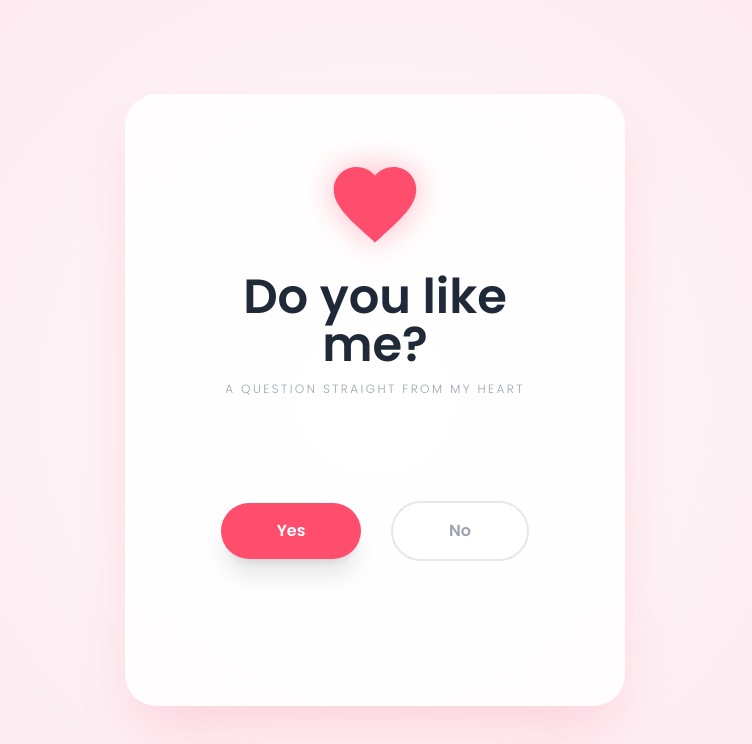
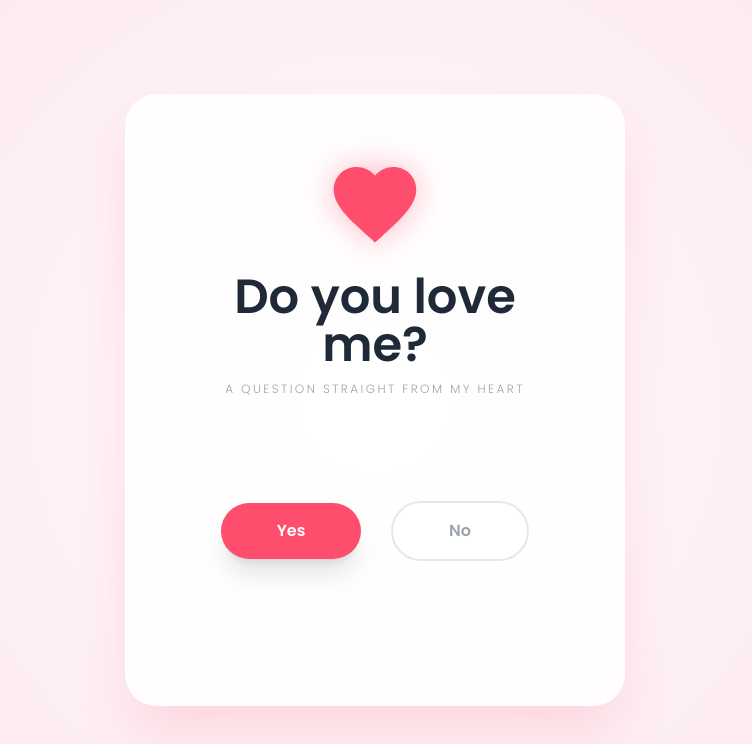
Before and after one commit to Roiitd2912/Work, a plain HTML site: page index.html in a window 1280 px wide. Shown: the whole page, without its empty margins (265-1017 px from the left). Drawn offline with nearby package versions, Linux system fonts and the light colour scheme.

Commit message:
Update index.html
Main line update.

```diff
--- a/index.html
+++ b/index.html
@@ -128,7 +128,7 @@
                 </svg>
             </div>
 
-            <h1 class="text-3xl sm:text-4xl md:text-5xl font-semibold text-gray-800 mb-3 px-2">Do you like me?</h1>
+            <h1 class="text-3xl sm:text-4xl md:text-5xl font-semibold text-gray-800 mb-3 px-2">Do you love me?</h1>
             <p class="text-gray-400 mb-6 font-light tracking-[0.2em] uppercase text-[9px] md:text-xs">A question straight from my heart</p>
 
             <div id="interaction-zone">
```
